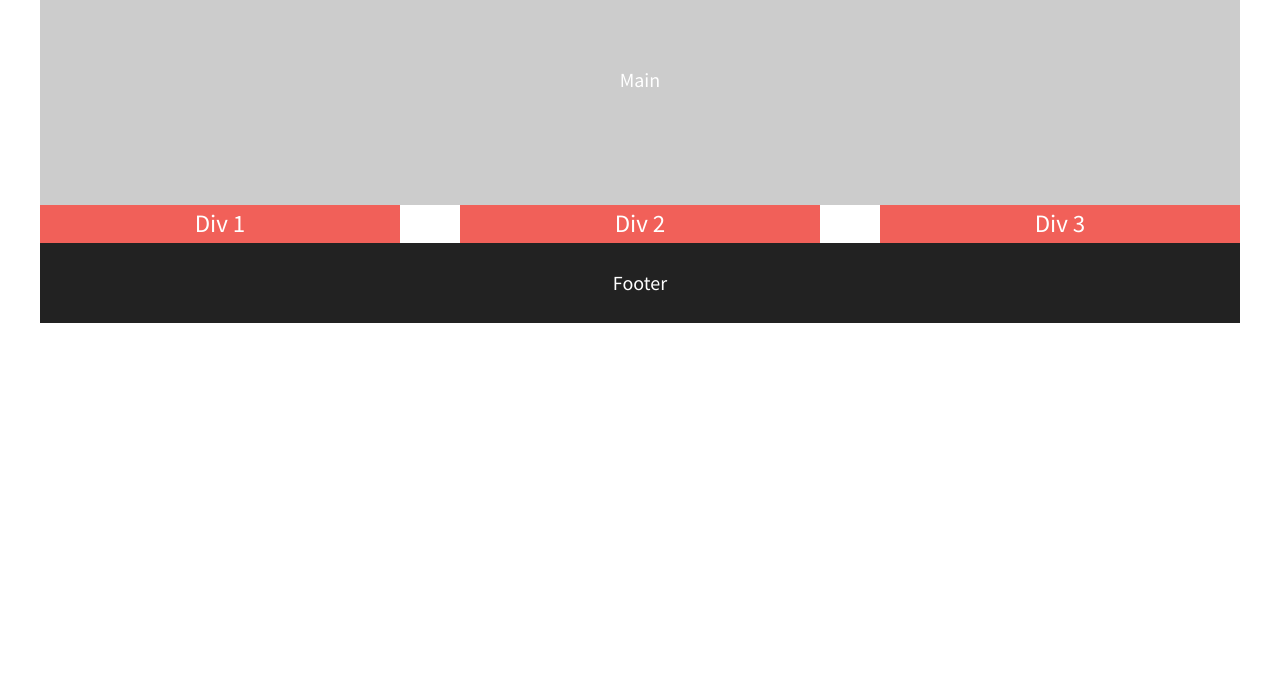
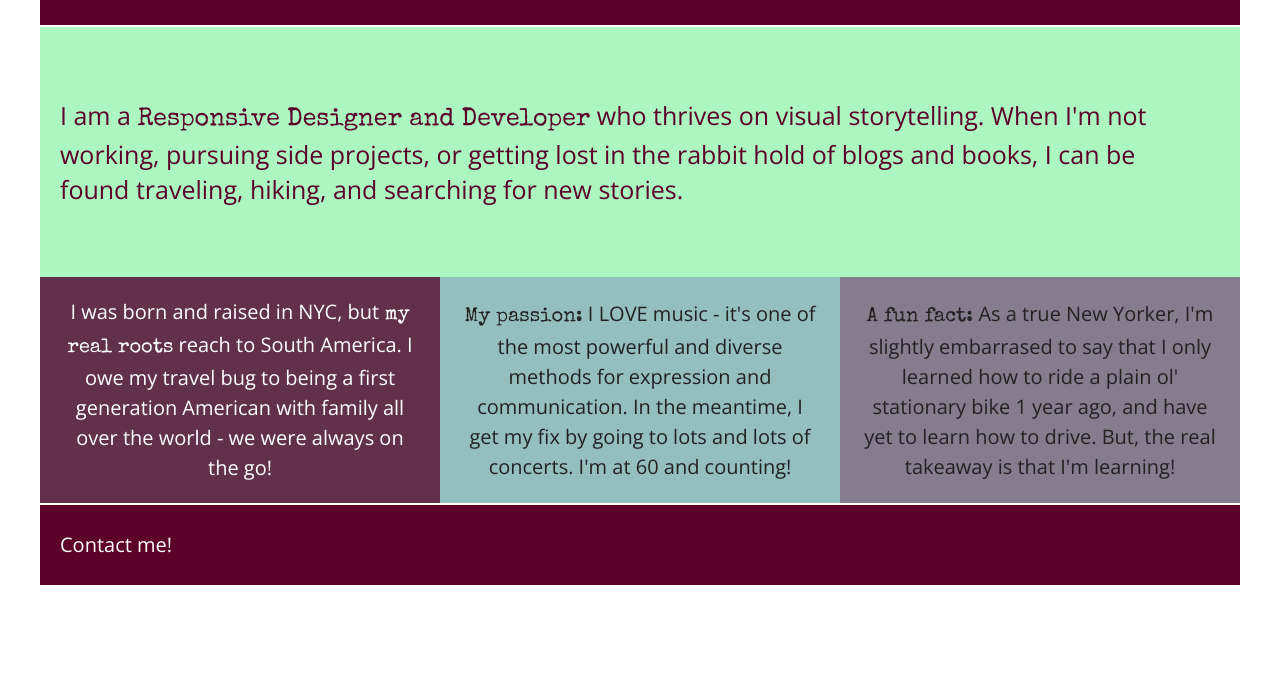
Before and after one commit to kimlivhello/flexbox-grid, a plain HTML site: page index.html in a window 1280 px wide. Shown: the part 125-800 px from the top of the page. Drawn offline with nearby package versions, Linux system fonts and the light colour scheme.

Commit message:
added content and styling

```diff
--- a/css/main.css
+++ b/css/main.css
@@ -10,7 +10,7 @@
    Base styles: opinionated defaults
    ========================================================================== */
 
-html {
+   html {
     color: #222;
     font-size: 1em;
     line-height: 1.4;
@@ -102,67 +102,85 @@ html {
 }
 
 body {
-  font-family: 'Source Sans Pro', sans-serif;
-  padding: 0 2em;
+  font-family: 'Open Sans', sans-serif;
+  padding: 0em 2em;
   font-size: 1.25em;
-  height: 100%;
-  color: #fff;
+  display: flex;
+  justify-content: center;
 }
 
-header,
-footer {
-  background-color: #222;
-  height: 80px;
+.flex-container {
+  background-color: #94BFBE;
+  display: flex;
+  flex-flow: row wrap;
+  justify-content: space-between;
+  max-width: 1200px;
+}
+
+p span {
+  font-family: 'Special Elite', cursive;
+}
+
+header, footer {
   width: 100%;
+  display: flex;
+  justify-content: flex-start;
+  align-items: center;
+  background-color: #5C0029;
+}
+
+header {
+  border-bottom: 2px solid #fff;
+  height: 150px;
+}
+
+header h1 {
+    color: #fff;
+    font-size: 2.5em;
+    padding-left: 20px;
 }
 
 main {
-  background-color: #ccc;
+  display: flex;
+  justify-content: center;
+  align-items: center;
+  background-color: #ACF7C1;
   height: 250px;
   width: 100%;
 }
 
-header,
-footer,
-main {
+main p {
+  color: #5C0029;
+  font-size: 1.25em;
+  padding: 0 20px;
+}
+
+.flex-items {
   display: flex;
   justify-content: center;
   align-items: center;
+  text-align: center;
+  line-height: 1.5em;
+  font-size: 1em;
+  padding: 0 20px;
 }
 
-#div-1,
-#div-2,
-#div-3 {
+#div-1 {
+  background-color: #61304B;
   color: #fff;
-  line-height: 1.5em;
-  font-size: 1.25em;
-  height: auto;
+  padding-left: 20px;
 }
 
-.wrapper span {
-  font-family: 'Lora', sans-serif;
-  font-size: 1.3em;
+#div-3 {
+  background-color: #857C8D;
+  padding-right: 20px;
 }
 
-.flex-container {
-  display: flex;
-  justify-content: space-between;
-  align-items: center;
-  flex-flow: row wrap;
-  /*set display to flex and vertically & horizontally align by setting justify-content and align-items to center, and set flex-flow to row wrap*/
-}
-
-.flex-items {
-  /*set display to flex and vertically & horizontally align by setting justify-content and align-items to center*/
-  display: flex;
-  justify-content: center;
-  align-items: center;
+footer {
+  border-top: 2px solid #fff;
   color: #fff;
-  line-height: 1.5em;
-  font-size: 1.6em;
-  background-color: #f16059;
-  width: 30%;
-  height: 200px;
+  height: 80px;
+  padding: 0 20px;
 }
 
 /* ==========================================================================
@@ -252,13 +270,8 @@ main {
 }
 
 @media (min-width: 1200px) {
-  #div-1,
-  #div-2{
-      /* set your flex value to 1 50% */
-  }
-
-  #div-3 {
-    /* set your flex value to 1 100% */
+  .flex-items{
+    flex-basis: 30%;
   }
 }
 
--- a/index.html
+++ b/index.html
@@ -13,7 +13,8 @@
         <link rel="stylesheet" href="css/normalize.css">
         <link rel="stylesheet" href="css/main.css">
         <script src="js/vendor/modernizr-2.8.3.min.js"></script>
-        <link href="https://fonts.googleapis.com/css?family=Lora|Source+Sans+Pro:400,700" rel="stylesheet">
+        <link href="https://fonts.googleapis.com/css?family=Special+Elite" rel="stylesheet">
+        <link href="https://fonts.googleapis.com/css?family=Open+Sans:400,400i" rel="stylesheet">
     </head>
     <body>
         <!--[if lt IE 8]>
@@ -22,18 +23,26 @@
 
         <!-- Add your site or application content here -->
         <section class="flex-container">
-            <header>Header</header>
-            <main>Main</main>
+          <header>
+            <h1>Hi. I'm Aisha.</h1>
+          </header>
+          <main>
+            <p>I am a <span>Responsive Designer and Developer</span> who thrives on visual storytelling.
+              When I'm not working, pursuing side projects, or getting lost in the rabbit hold of blogs and books,
+              I can be found traveling, hiking, and searching for new stories.<p>
+          </main>
           <div id="div-1" class="flex-items">
-                Div 1
+            <p>  I was born and raised in NYC, but <span>my real roots</span> reach to South America. I owe my travel bug to being a first generation American with family all over the world - we were always on the go!</p>
           </div>
           <div id="div-2" class="flex-items">
-                Div 2
+            <p><span>My passion:</span> I LOVE music - it's one of the most powerful and diverse methods for expression and communication. In the meantime, I get my fix by going to lots and lots of concerts. I'm at 60 and counting!</p>
           </div>
           <div id="div-3" class="flex-items">
-                Div 3
+            <p><span>A fun fact:</span> As a true New Yorker, I'm slightly embarrased to say that I only learned how to ride a plain ol' stationary bike 1 year ago, and have yet to learn how to drive. But, the real takeaway is that I'm learning!</p>
           </div>
-            <footer>Footer</footer>
+          <footer>
+            <p>Contact me!</p>
+          </footer>
         </section>
 
         <script src="https://ajax.googleapis.com/ajax/libs/jquery/1.11.3/jquery.min.js"></script>
```
Lines whose indentation alone changed are shown as unchanged.
